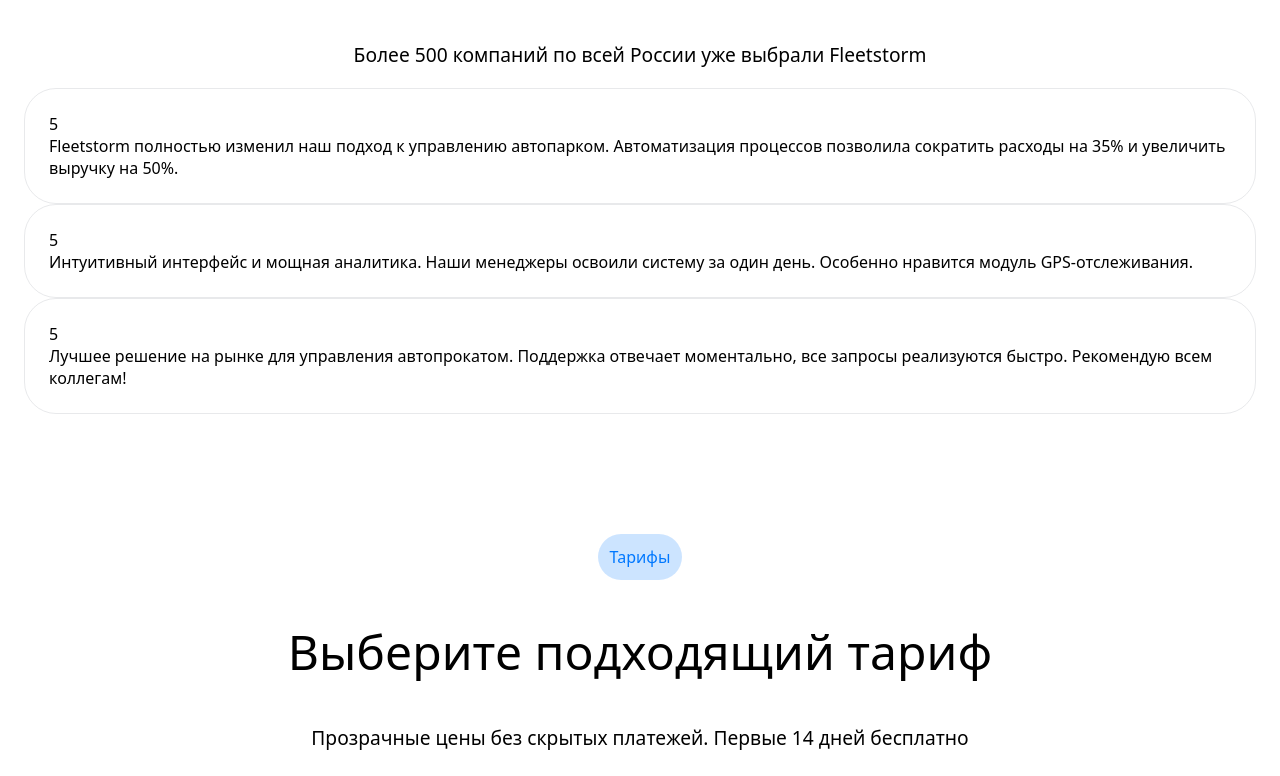
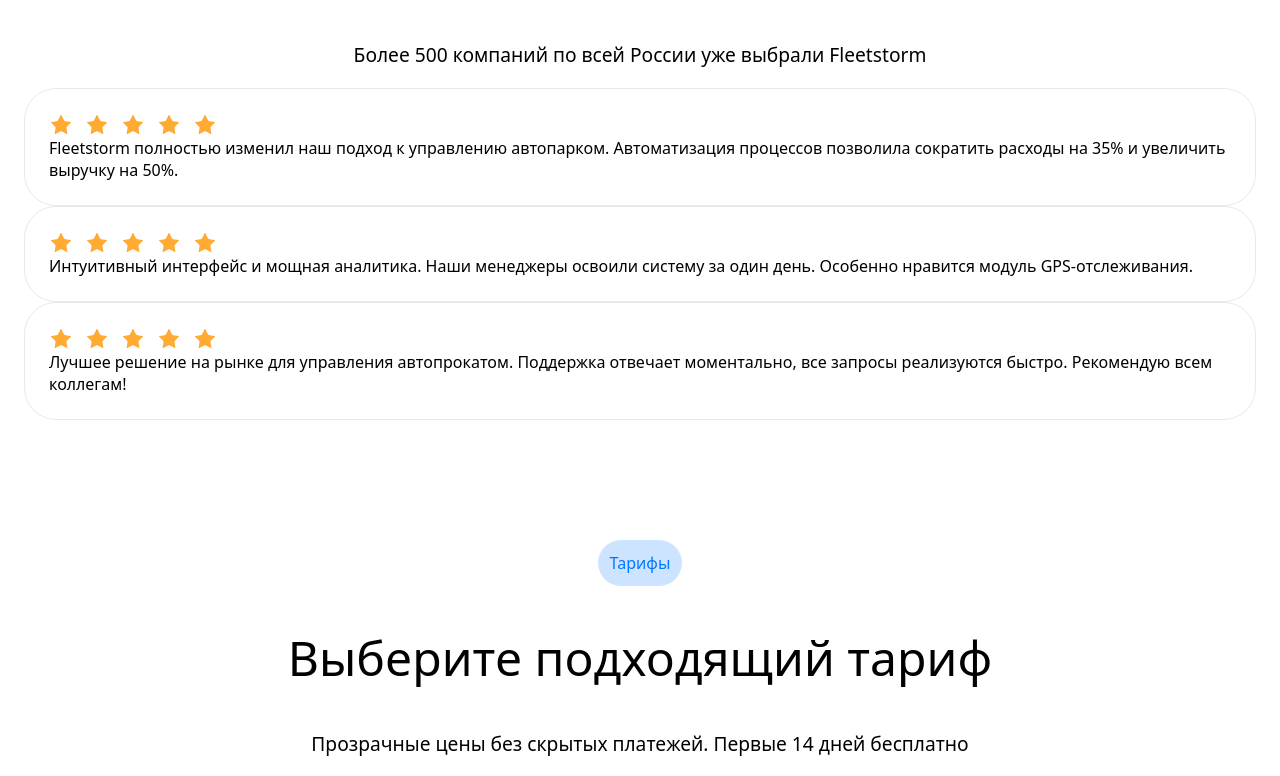
Before and after one commit to ekalkutin/fleetstorm-landing, a React app: page / in a window 1280 px wide. Shown: the part 2309-3085 px from the top of the page. Built offline with nearby package versions, Linux system fonts and the light colour scheme; the HTML template or start-up script is replaced by a standard one.

Commit message:
feat(): Update feedback

```diff
--- a/src/sections/feedback/feedback.tsx
+++ b/src/sections/feedback/feedback.tsx
@@ -1,7 +1,9 @@
+import { Star } from 'lucide-react';
 import React from 'react';
 
 import { Card } from 'components/card/card';
 import { Section } from 'components/section/section';
+import { Space } from 'components/space/space';
 
 import { FEEDBACKS } from './constants';
 import styles from './styles.module.css';
@@ -17,7 +19,13 @@
         {FEEDBACKS.map((feedback, index) => {
           return (
             <Card key={index}>
-              <div>{feedback.rating}</div>
+              <div>
+                <Space>
+                  <Star fill='#fa3' color='' /> <Star fill='#fa3' color='' />
+                  <Star fill='#fa3' color='' /> <Star fill='#fa3' color='' />{' '}
+                  <Star fill='#fa3' color='' />
+                </Space>
+              </div>
               <div>{feedback.content}</div>
             </Card>
           );
```
